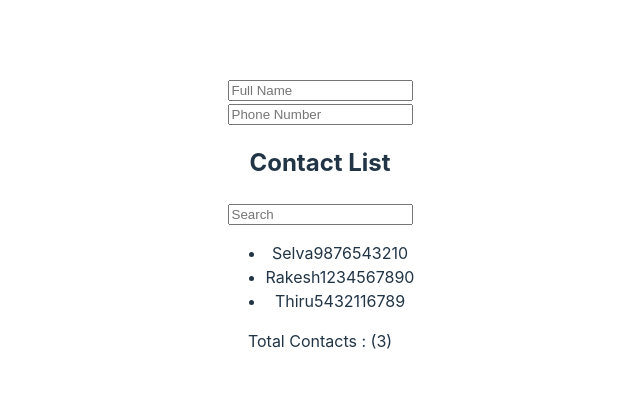
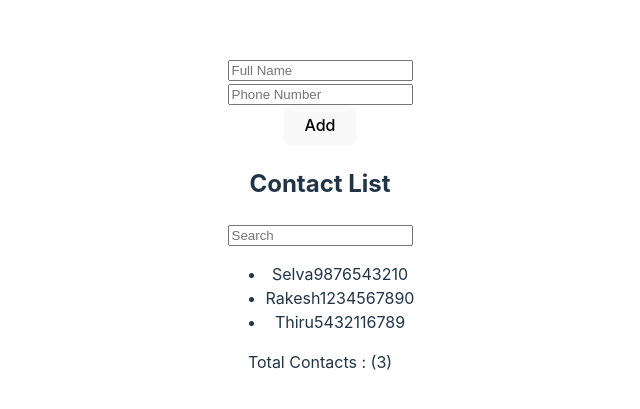
Before and after one commit to SelvakumarBoominathan/contact_register, a React (Vite) app: page / in a window 1280 px wide. Shown: the part 185-594 px from the top of the page, without its empty margins (320-960 px from the left). Built offline with nearby package versions, Linux system fonts and the light colour scheme.

Commit message:
added button

```diff
--- a/src/components/contactForm/ContactForm.jsx
+++ b/src/components/contactForm/ContactForm.jsx
@@ -15,6 +15,9 @@ const ContactForm = ({ contacts, setContacts }) => {
           minLength={"10"}
         ></input>
       </div>
+      <div id="button">
+        <button>Add</button>
+      </div>
     </form>
   );
 };
```
